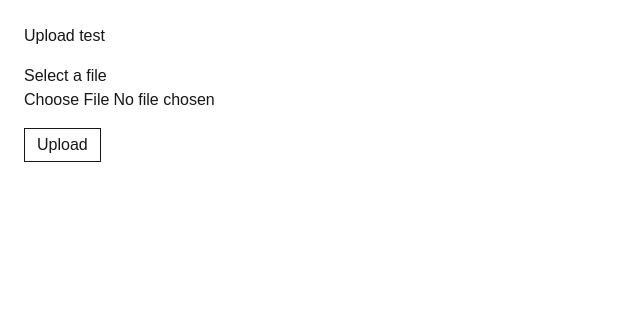
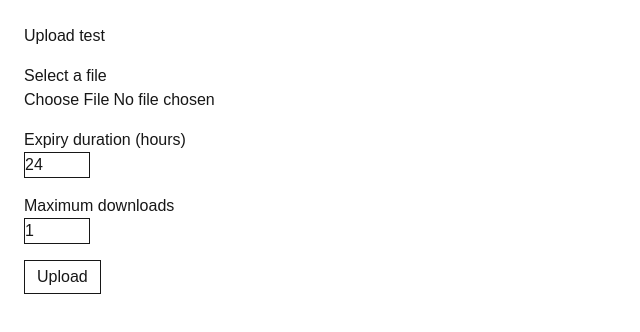
Before and after one commit to tobilobaayomide/sendora, a Next.js app in the folder apps/web/: page / in a window 1280 px wide. Shown: the top 332 px of the page, without its empty margins (0-640 px from the left). Built offline with nearby package versions, Linux system fonts and the light colour scheme.

Commit message:
feat: add expiry duration and maximum downloads input fields with validation for uploads

```diff
--- a/apps/web/src/app/page.tsx
+++ b/apps/web/src/app/page.tsx
@@ -4,6 +4,8 @@ import { useState } from "react";
 
 export default function Home() {
   const [file, setFile] = useState<File | null>(null);
+  const [expiryHours, setExpiryHours] = useState("24");
+  const [downloadLimit, setDownloadLimit] = useState("1");
   const [message, setMessage] = useState("");
   const [isLoading, setIsLoading] = useState(false);
 
@@ -13,8 +15,22 @@ export default function Home() {
       return;
     }
 
+    const expiresInHours = Number(expiryHours);
+    const maxDownloads = Number(downloadLimit);
+
+    if (!Number.isInteger(expiresInHours) || expiresInHours < 1 || expiresInHours > 168) {
+      setMessage("Expiry must be an integer from 1 to 168 hours.");
+      return;
+    }
+
+    if (!Number.isInteger(maxDownloads) || maxDownloads < 1 || maxDownloads > 100) {
+      setMessage("Maximum downloads must be an integer from 1 to 100.");
+      return;
+    }
+
     setMessage("");
     setIsLoading(true);
+    let uploadedToR2 = false;
 
     try {
       const response = await fetch("http://localhost:4000/uploads/presign", {
@@ -24,6 +40,8 @@ export default function Home() {
           filename: file.name,
           contentType: file.type || "application/octet-stream",
           size: file.size,
+          expiresInHours,
+          maxDownloads,
         }),
       });
 
@@ -36,15 +54,15 @@ export default function Home() {
       if (
         typeof data !== "object" ||
         data === null ||
-        !("key" in data) ||
-        typeof data.key !== "string" ||
+        !("slug" in data) ||
+        typeof data.slug !== "string" ||
         !("uploadUrl" in data) ||
         typeof data.uploadUrl !== "string"
       ) {
         throw new Error("Invalid presign response.");
       }
 
-      console.log("Presigned upload key:", data.key);
+      console.log("Transfer slug:", data.slug);
 
       const uploadResponse = await fetch(data.uploadUrl, {
         method: "PUT",
@@ -58,9 +76,24 @@ export default function Home() {
         throw new Error("R2 upload failed.");
       }
 
-      setMessage("File uploaded successfully.");
+      uploadedToR2 = true;
+
+      const completionResponse = await fetch(
+        `http://localhost:4000/transfers/${encodeURIComponent(data.slug)}/complete`,
+        { method: "POST" },
+      );
+
+      if (!completionResponse.ok) {
+        throw new Error("Upload completion failed.");
+      }
+
+      setMessage(`File uploaded successfully. Public identifier: /d/${data.slug}`);
     } catch {
-      setMessage("Upload failed. Please try again.");
+      setMessage(
+        uploadedToR2
+          ? "The file was uploaded, but the transfer could not be finalized."
+          : "Upload failed. Please try again.",
+      );
     } finally {
       setIsLoading(false);
     }
@@ -81,6 +114,38 @@ export default function Home() {
           }}
         />
       </label>
+      <label className="block">
+        Expiry duration (hours)
+        <input
+          type="number"
+          min={1}
+          max={168}
+          step={1}
+          className="block border"
+          value={expiryHours}
+          disabled={isLoading}
+          onChange={(event) => {
+            setExpiryHours(event.target.value);
+            setMessage("");
+          }}
+        />
+      </label>
+      <label className="block">
+        Maximum downloads
+        <input
+          type="number"
+          min={1}
+          max={100}
+          step={1}
+          className="block border"
+          value={downloadLimit}
+          disabled={isLoading}
+          onChange={(event) => {
+            setDownloadLimit(event.target.value);
+            setMessage("");
+          }}
+        />
+      </label>
       <button
         type="button"
         className="border px-3 py-1 disabled:opacity-50"
```
